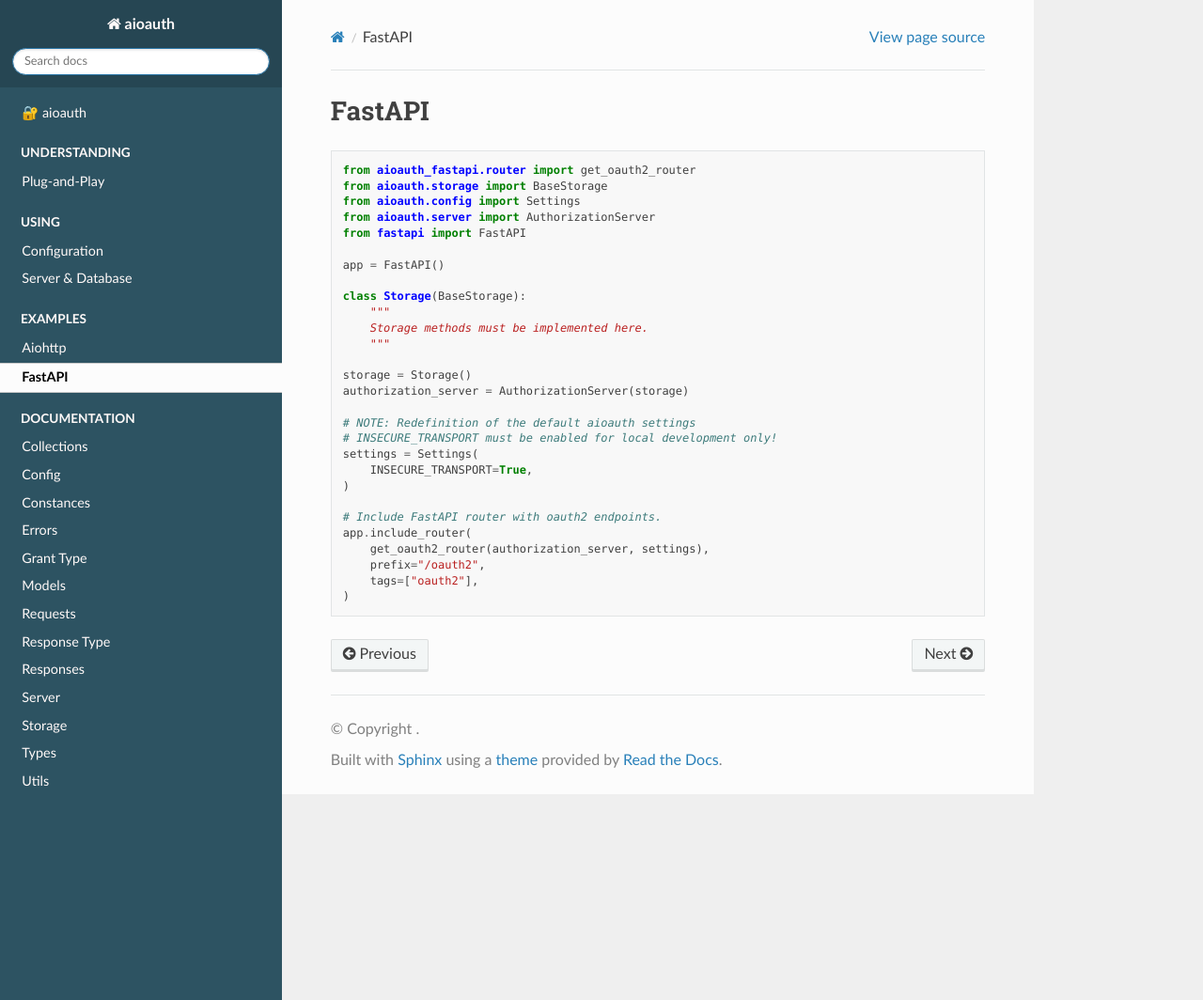
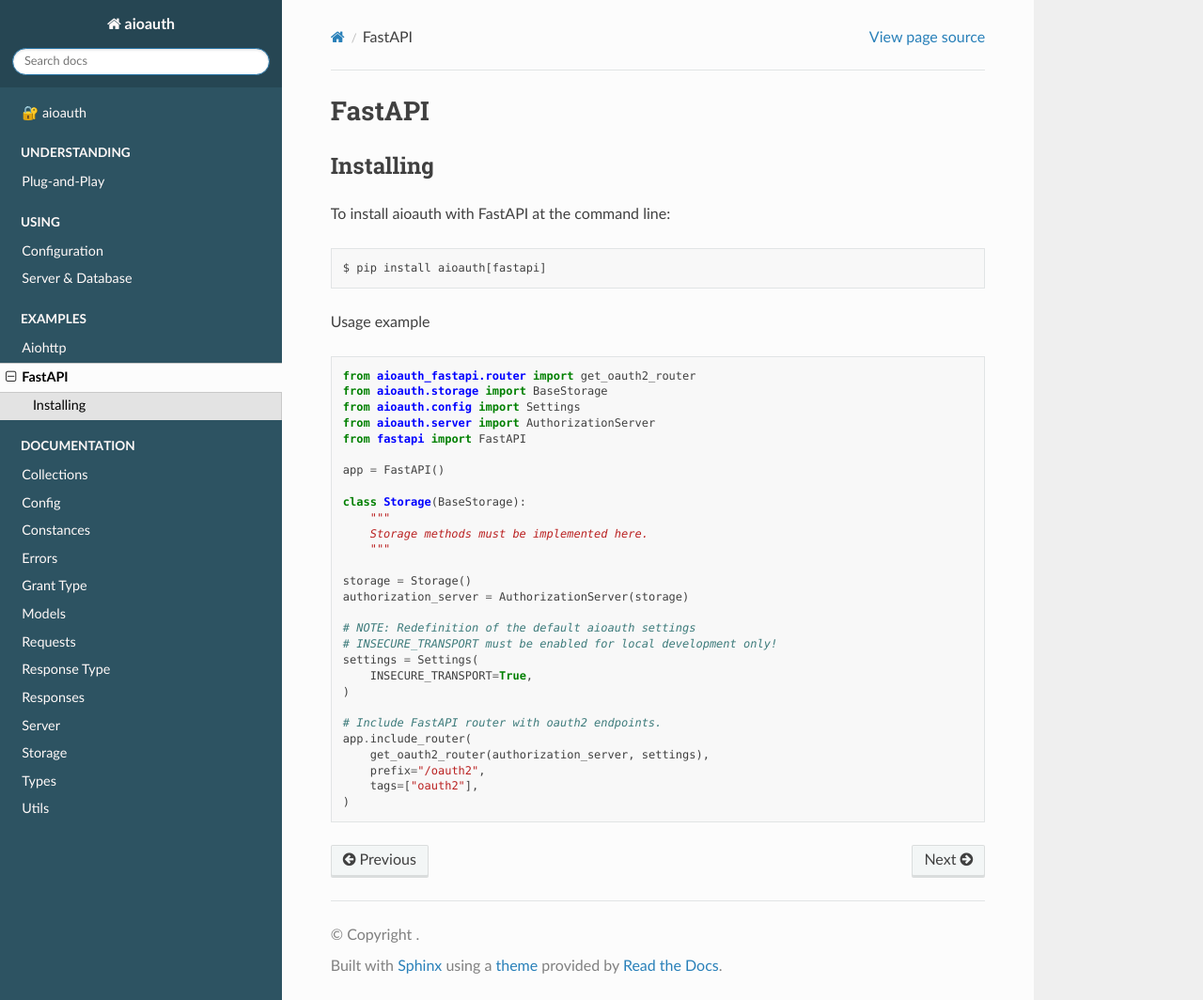
Before and after one commit to aliev/aioauth, a Sphinx documentation site: the page built from docs/source/sections/examples/fastapi.rst, in a window 1280 px wide and 1064 px high. Shown: the whole window at 94% size. Built offline with Sphinx 7.4.7 and the Read the Docs theme 2.0.0, drawn with Linux system fonts in a browser that asks for light colours.

Commit message:
UPD documentation

```diff
--- a/docs/source/sections/examples/fastapi.rst
+++ b/docs/source/sections/examples/fastapi.rst
@@ -1,5 +1,16 @@
 FastAPI
 =======
+
+Installing
+----------
+
+To install aioauth with FastAPI at the command line:
+
+.. code-block::
+
+   $ pip install aioauth[fastapi]
+
+Usage example
 
 .. code-block:: python
 
```
Also changed, not shown: README.md (+8 -2 lines).
